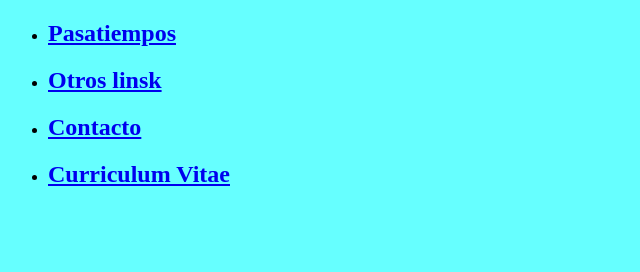
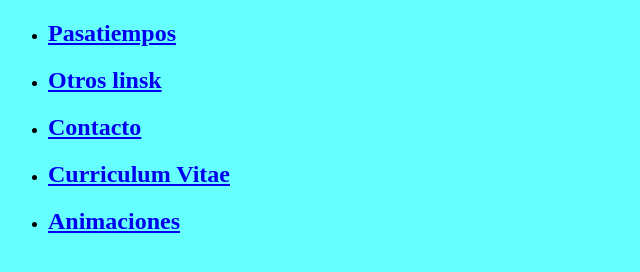
Before and after one commit to Cblack666/introIng, a plain HTML site: page menuFrame.htm in a window 1280 px wide. Shown: the whole page, without its empty margins (0-640 px from the left). Drawn offline with Linux system fonts and the light colour scheme.

Commit message:
add new option to menu

```diff
--- a/menuFrame.htm
+++ b/menuFrame.htm
@@ -24,7 +24,10 @@ body {
      <h2><a href="Contact.htm" target="mainFrame">Contacto</a></h2>
    </li>
    <li>
-     <h2><a href="CVVitae.htm" target="mainFrame">Curriculum Vitae</a> </h2>
+     <h2><a href="CVVitae.htm" target="mainFrame">Curriculum Vitae</a></h2>
+   </li>
+   <li>
+     <h2><a href="animations.htm" target="mainFrame">Animaciones</a></h2>
    </li>
  </ul>
 </body>
```
